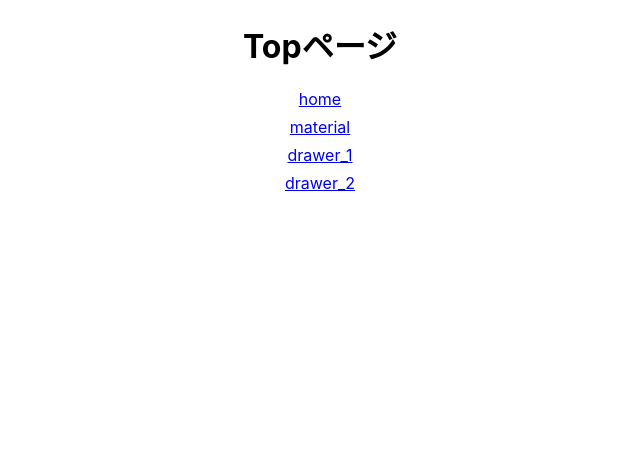
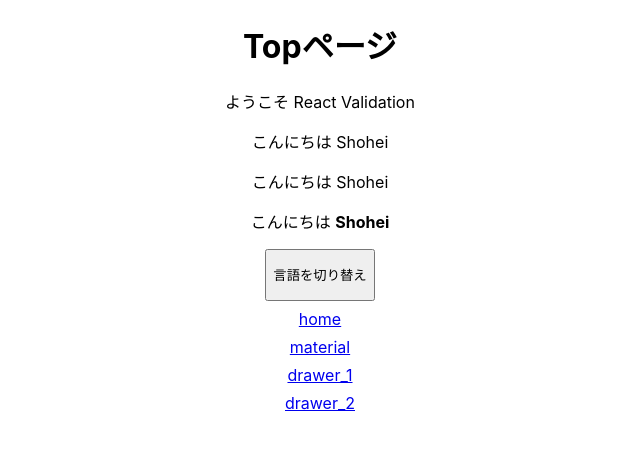
Before and after one commit to hukusuke1007/react-validation, a React (Create React App) app: page / in a window 1280 px wide. Shown: the top 450 px of the page, without its empty margins (320-960 px from the left). Built offline with nearby package versions, Linux system fonts and the light colour scheme.

Commit message:
add l18n

```diff
--- a/package.json
+++ b/package.json
@@ -13,8 +13,10 @@
     "@types/react": "^16.9.0",
     "@types/react-dom": "^16.9.0",
     "@types/react-router-dom": "^5.1.4",
+    "i18next": "^19.4.1",
     "react": "^16.13.1",
     "react-dom": "^16.13.1",
+    "react-i18next": "^11.3.4",
     "react-router-dom": "^5.1.2",
     "react-scripts": "3.4.1",
     "typescript": "~3.7.2"
--- a/src/App.tsx
+++ b/src/App.tsx
@@ -1,5 +1,9 @@
 import React from 'react'
 import { BrowserRouter, Switch, Route, Redirect, } from 'react-router-dom'
+import i18n from 'i18next'
+import { initReactI18next } from 'react-i18next'
+import enJson from './common/i18n/en.json'
+import jaJson from './common/i18n/ja.json'
 import { NotFound } from './presentation/pages/NotFound'
 import { ScrollTop } from './presentation/component/ScrollTop'
 import topRoutes from './presentation/router/Top'
@@ -8,6 +12,17 @@ import {
   AppBar,
   Toolbar,
 } from '@material-ui/core'
+
+// Localized
+i18n.use(initReactI18next).init({
+  resources: {
+    en: { translation: enJson, },
+    ja: { translation: jaJson, },
+  },
+  lng: 'ja',
+  fallbackLng: 'ja',
+  interpolation: { escapeValue: false },
+});
 
 const App = () => {
   const isAuth = true
--- /dev/null
+++ b/src/common/i18n/en.json
@@ -0,0 +1,5 @@
+{
+  "title": "Welcome to React Validation",
+  "changeLang": "change language",
+  "hello": "Hello <1>{{name}}</1>"
+}
--- /dev/null
+++ b/src/common/i18n/ja.json
@@ -0,0 +1,5 @@
+{
+  "title": "ようこそ React Validation",
+  "changeLang": "言語を切り替え",
+  "hello": "こんにちは <1>{{name}}</1>"
+}
--- a/src/presentation/component/Sample.tsx
+++ b/src/presentation/component/Sample.tsx
@@ -1,32 +1,58 @@
-import React, { useState } from 'react'
-import logo from '../../logo.svg'
+import React, {
+  useState,
+  useEffect,
+} from 'react'
+import {
+  useTranslation,
+  Trans,
+} from 'react-i18next'
 import '../../App.css'
 
-export const AppSampleComponent = () => {
+/**
+ * 多言語化
+ */
+export const LocalizedSample = () => {
+  const [t, i18n] = useTranslation()
+  const [lang, setLang] = useState('ja')
+  useEffect(() => {
+    i18n.changeLanguage(lang)
+  }, [lang, i18n])
+  const name = 'Shohei'
   return (
-    <div className="App">
-      <header className="App-header">
-        <img src={logo} className="App-logo" alt="logo" />
-        <p>
-          Edit <code>src/App.tsx</code> and save to reload.
-        </p>
-        <a
-          className="App-link"
-          href="https://reactjs.org"
-          target="_blank"
-          rel="noopener noreferrer"
-        >
-          Learn React
-        </a>
-      </header>
+    <div>
+      <p>{t('title')}</p>
+      <p>
+        <Trans i18nKey='hello'>
+          {{name: 'Shohei'}}
+        </Trans>
+      </p>
+      <p>
+        <Trans i18nKey='hello'>
+         {{name}}
+        </Trans>
+      </p>
+      <p>
+        <Trans i18nKey='hello'>
+          Some newlines <strong>{{name}}</strong>
+        </Trans>
+      </p>
+      <button onClick={() => setLang(lang === 'en' ? 'ja' : 'en')}>
+        <p>{t('changeLang')}</p>
+      </button>
     </div>
   )
 }
 
+
+
+/**
+ * テキストエリア
+ */
 export type SampleTextAreaProps = {
   text: string,
   onClear: () => void,
 }
+
 export const SampleTextArea = (props: SampleTextAreaProps) => {
   const [text, onTextChange] = useState(props.text)
   return (
--- a/src/presentation/pages/Top.tsx
+++ b/src/presentation/pages/Top.tsx
@@ -1,11 +1,15 @@
 import React from 'react'
 import { Link } from 'react-router-dom'
 import '../../App.css'
+import { LocalizedSample } from '../component/Sample'
 
 export const Top = () => {
   return (
     <div className='App'>
       <h1>Topページ</h1>
+      {/* 多言語化 */}
+      <LocalizedSample />
+      {/* 画面遷移 */}
       <div style={{margin: '8px'}}>
         <Link to='/home'>home</Link>
       </div>
```
